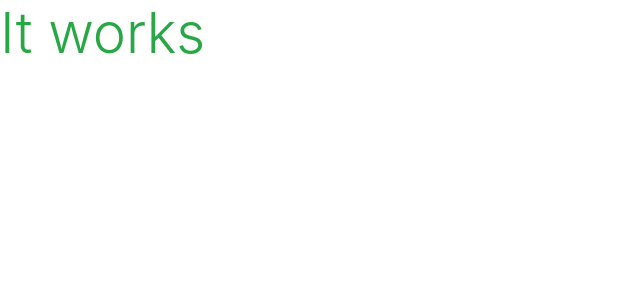
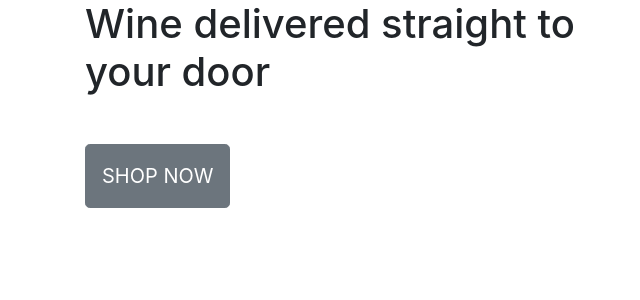
Before and after one commit to shaun-davies/wine-yard, a Django app: page / in a window 1280 px wide. Shown: the top 300 px of the page, without its empty margins (0-640 px from the left). Run offline with Django 3.2, Linux system fonts and the light colour scheme.

Commit message:
Added homepage content

```diff
--- a/home/templates/home/index.html
+++ b/home/templates/home/index.html
@@ -1,6 +1,27 @@
 {% extends "base.html" %}
 {% load static %}
 
+{% block page_header %}
+    <div class="container header-container">
+        <div class="row">
+            <div class="col"></div>
+        </div>
+    </div>
+{% endblock %}
+
 {% block content %}
-    <h1 class="display-4 text-success">It works</h1>
+    <div class="container h-100">
+        <div class="row h-100">
+            <div class="col-7 col-md-6 my-auto">
+                <h1 class="display-5 logo-font text-black">
+                    Wine delivered straight to your door
+                </h1>
+                <div class="my-5">
+                    <h4>
+                        <a href="" class="btn btn-lg btn-secondary text-uppercase py-3">Shop Now</a>
+                    </h4>
+                </div>
+            </div>
+        </div>
+    </div>
 {% endblock %}
```
